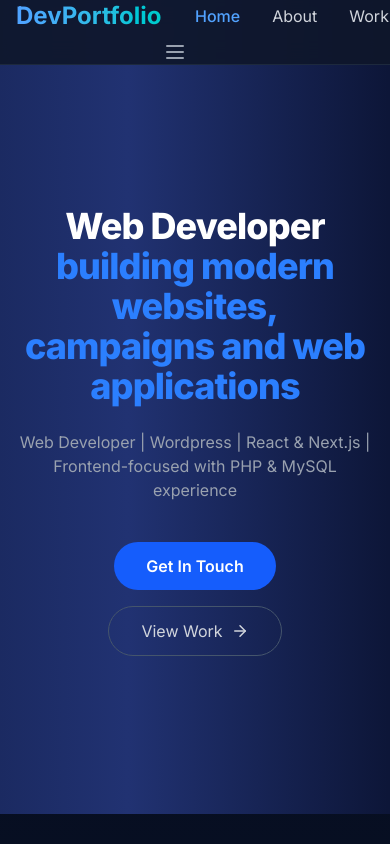
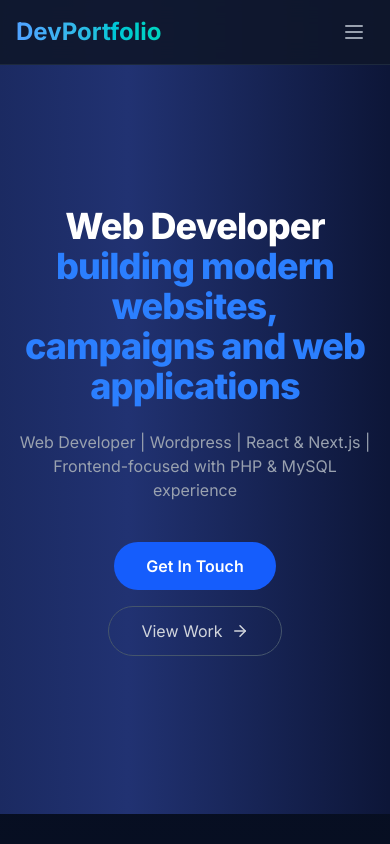
Before and after one commit to yvanruben/rubenportfolio, a Next.js app: page / in a window 390 px wide. Shown: the top 844 px of the page. Built offline with nearby package versions, Linux system fonts and the light colour scheme.

Commit message:
Update navbar

```diff
--- a/src/components/Navbar.tsx
+++ b/src/components/Navbar.tsx
@@ -65,7 +65,8 @@ export default function Navbar() {
   return (
     <nav className="fixed w-full z-50 bg-slate-900/90 backdrop-blur-md border-b border-slate-800">
       <div className="max-w-7xl mx-auto px-4 sm:px-6 lg:px-8">
-        <div className="h-16 grid grid-cols-2 md:grid-cols-2 items-center">
+        {/* Left: logo | Right: nav (desktop) | Mobile: hamburger */}
+        <div className="h-16 flex items-center">
           {/* Logo */}
           <Link
             href="/"
@@ -74,9 +75,9 @@ export default function Navbar() {
             DevPortfolio
           </Link>
 
-          {/* Desktop Menu */}
-          <div className="md:justify-end">
-            <div className="flex items-baseline space-x-8">
+          {/* Desktop Menu (RIGHT aligned) */}
+          <div className="hidden md:flex ml-auto items-center justify-end">
+            <div className="flex items-center space-x-8">
               {baseLinks.map((item) => (
                 <Link
                   key={item.href}
@@ -117,7 +118,7 @@ export default function Navbar() {
                   <div
                     onMouseEnter={openWork}
                     onMouseLeave={scheduleCloseWork}
-                    className="absolute left-0 mt-3 w-52 rounded-xl border border-slate-700 bg-slate-900 shadow-xl overflow-hidden"
+                    className="absolute right-0 mt-3 w-52 rounded-xl border border-slate-700 bg-slate-900 shadow-xl overflow-hidden"
                   >
                     {workLinks.map((item) => (
                       <Link
@@ -152,11 +153,8 @@ export default function Navbar() {
             </div>
           </div>
 
-          {/* Right side (desktop) - keep spacing like before */}
-          <div className="hidden md:flex justify-end" />
-
-          {/* Mobile Menu Button */}
-          <div className="flex justify-end md:hidden">
+          {/* Mobile Menu Button (RIGHT aligned) */}
+          <div className="ml-auto flex md:hidden items-center">
             <button
               onClick={() => setIsMenuOpen(!isMenuOpen)}
               className="text-gray-400 hover:text-white p-2"
```
